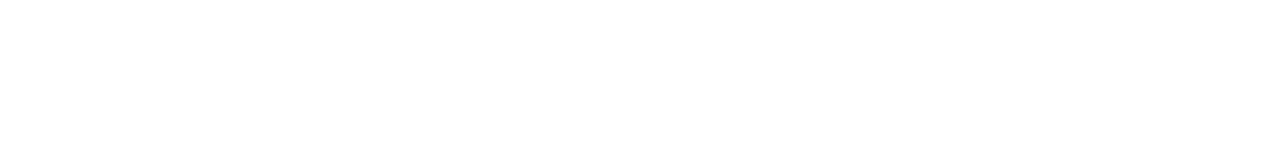
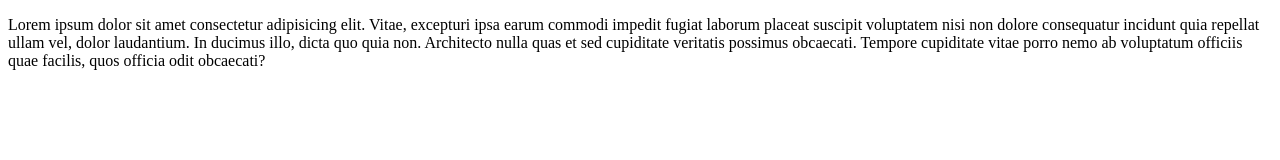
Before and after one commit to nizarPdC/learn-git, a plain HTML site: page index.html in a window 1280 px wide. Drawn offline with Linux system fonts and the light colour scheme.

Commit message:
add a lorem

```diff
--- a/index.html
+++ b/index.html
@@ -6,6 +6,8 @@
     <title>git website</title>
 </head>
 <body>
+    <p>Lorem ipsum dolor sit amet consectetur adipisicing elit. Vitae, excepturi ipsa earum commodi impedit fugiat laborum placeat suscipit voluptatem nisi non dolore consequatur incidunt quia repellat ullam vel, dolor laudantium.
+    In ducimus illo, dicta quo quia non. Architecto nulla quas et sed cupiditate veritatis possimus obcaecati. Tempore cupiditate vitae porro nemo ab voluptatum officiis quae facilis, quos officia odit obcaecati?</p>
 
 </body>
 </html>
```
